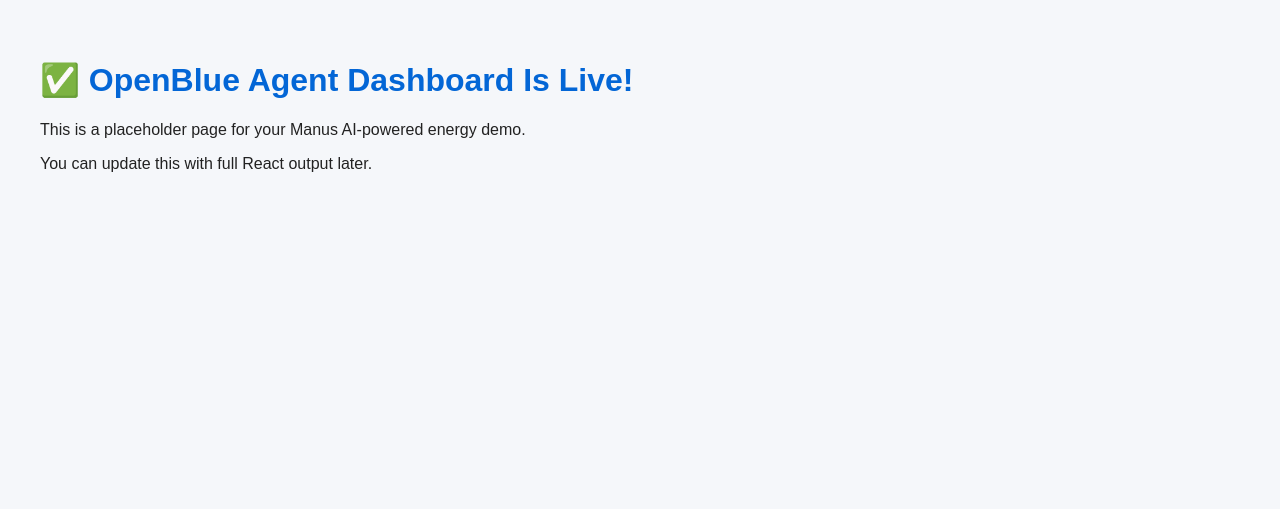
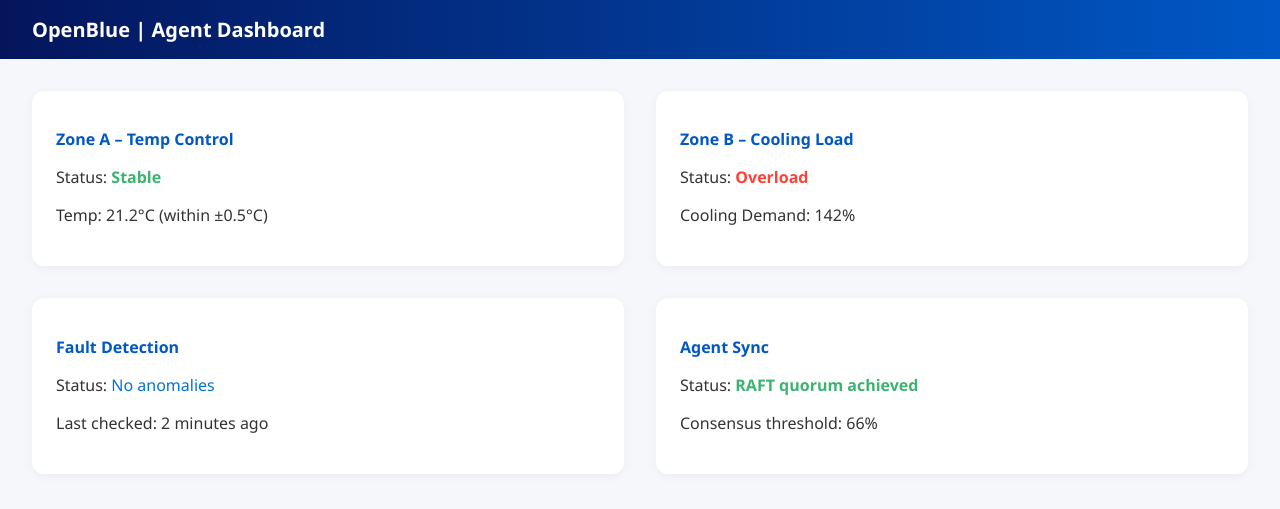
Before and after one commit to Tonybleything76/OpenBlue-Agent-Teams, a plain HTML site: page index.html in a window 1280 px wide. Drawn offline with Linux system fonts and the light colour scheme.

Commit message:
Update homepage layout and link CSS

```diff
--- a/index.html
+++ b/index.html
@@ -3,21 +3,31 @@
   <head>
     <meta charset="UTF-8" />
     <title>OpenBlue Agent Dashboard</title>
-    <style>
-      body {
-        font-family: sans-serif;
-        padding: 2rem;
-        background: #f5f7fa;
-        color: #222;
-      }
-      h1 {
-        color: #0366d6;
-      }
-    </style>
+    <link rel="stylesheet" href="style.css" />
   </head>
   <body>
-    <h1>✅ OpenBlue Agent Dashboard Is Live!</h1>
-    <p>This is a placeholder page for your Manus AI-powered energy demo.</p>
-    <p>You can update this with full React output later.</p>
+    <header>OpenBlue | Agent Dashboard</header>
+    <div class="container">
+      <div class="card">
+        <h2>Zone A – Temp Control</h2>
+        <p>Status: <span class="status-ok">Stable</span></p>
+        <p>Temp: 21.2°C (within ±0.5°C)</p>
+      </div>
+      <div class="card">
+        <h2>Zone B – Cooling Load</h2>
+        <p>Status: <span class="status-alert">Overload</span></p>
+        <p>Cooling Demand: 142%</p>
+      </div>
+      <div class="card">
+        <h2>Fault Detection</h2>
+        <p>Status: <span class="status-neutral">No anomalies</span></p>
+        <p>Last checked: 2 minutes ago</p>
+      </div>
+      <div class="card">
+        <h2>Agent Sync</h2>
+        <p>Status: <span class="status-ok">RAFT quorum achieved</span></p>
+        <p>Consensus threshold: 66%</p>
+      </div>
+    </div>
   </body>
 </html>
```
